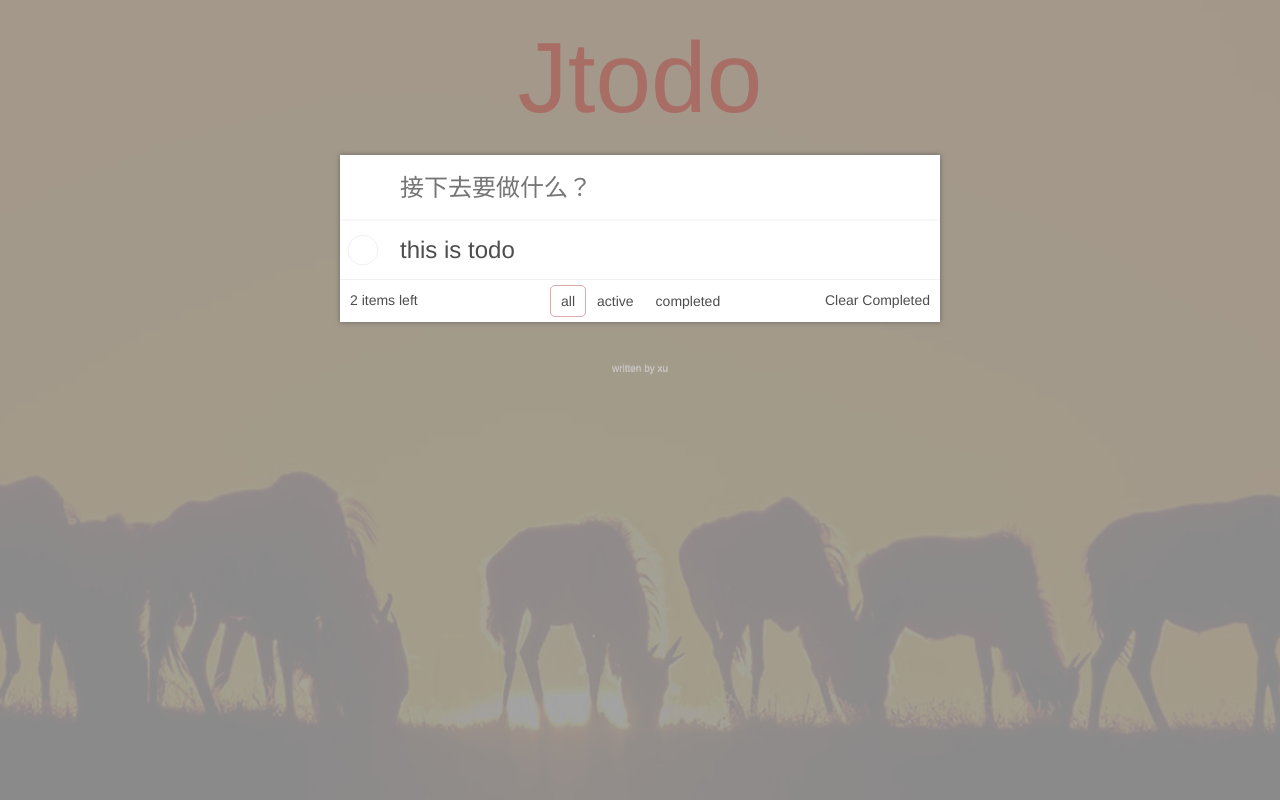
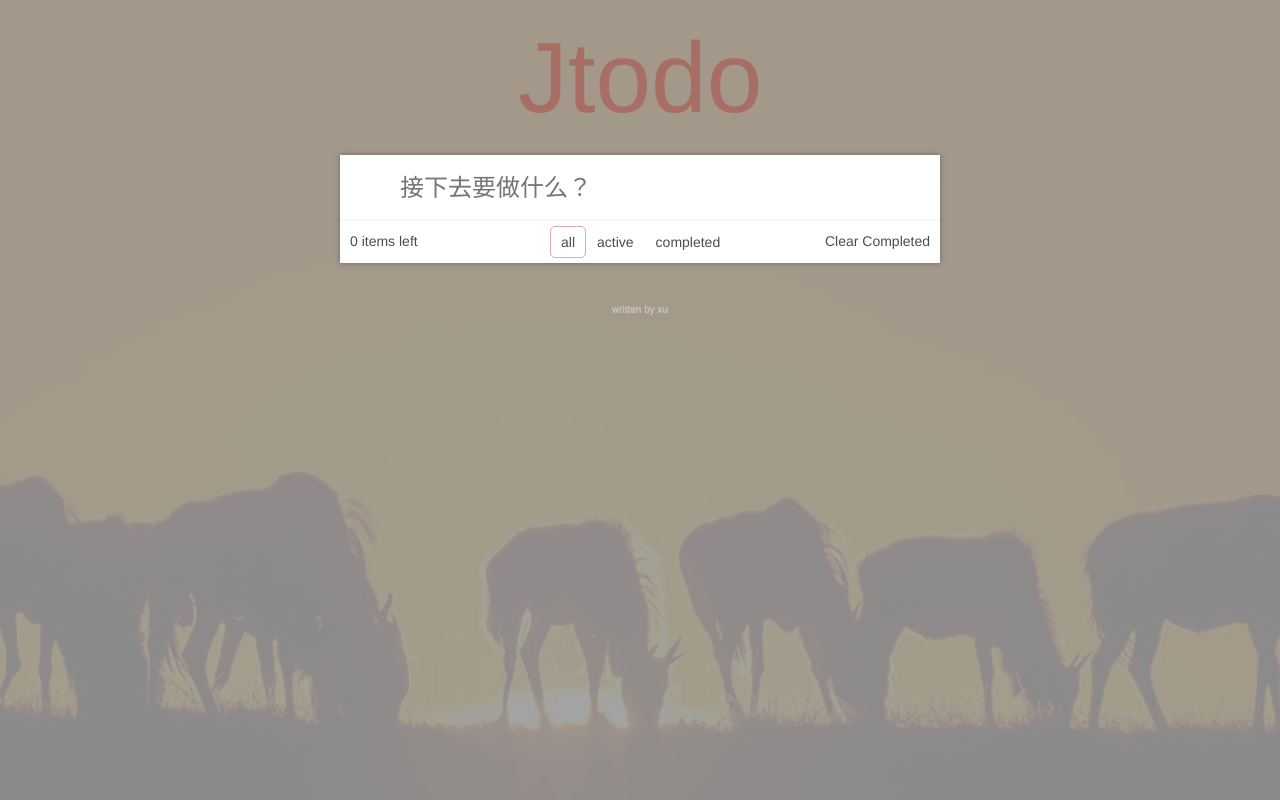
Before and after one commit to Lacrimosazero/vue-ssr, a Vue app: page / in a window 1280 px wide. Built offline with nearby package versions, Linux system fonts and the light colour scheme; the HTML template or start-up script is replaced by a standard one.

Commit message:
实现todo应用的业务逻辑

```diff
--- a/src/todo/item.vue
+++ b/src/todo/item.vue
@@ -20,7 +20,8 @@ export default {
     },
     methods:{
         deleteTodo(){
-
+            //触发一个事件
+            this.$emit('del',this.todo.id)
         }
     }
 }
--- a/src/todo/tabs.vue
+++ b/src/todo/tabs.vue
@@ -1,6 +1,6 @@
 <template>
     <div class="helper">
-        <span class="left">2 items left</span>
+        <span class="left">{{unFinishedTodoLength}} items left</span>
         <span class="tabs">
             <span
                 v-for="state in states"
@@ -21,6 +21,10 @@ export default {
         filter:{
             type:String,
             required:true
+        },
+        todos:{
+            type:Array,
+            required:true
         }
     },
     data(){
@@ -28,12 +32,17 @@ export default {
             states:['all','active','completed']
         }
     },
+    computed:{
+        unFinishedTodoLength(){
+            return this.todos.filter(todo=>!todo.completed).length
+        }
+    },
     methods:{
         clearAllCompleted(){
-
+            this.$emit('clearAllCompleted')
         },
-        toggleFilter(){
-
+        toggleFilter(state){
+            this.$emit('toggle',state)
         }
     }
 }
--- a/src/todo/todo.vue
+++ b/src/todo/todo.vue
@@ -7,22 +7,29 @@
             placeholder="接下去要做什么？"
             @keyup.enter="addTodo"
          >
-         <Item :todo="todo"></Item>
-         <tabs :filter="filter"></tabs>
+         <Item
+            :todo="todo"
+            v-for="todo in filteredTodos"
+            :key="todo.id"
+            @del="deleteTodo"
+         />
+         <tabs
+            :filter="filter"
+            :todos="todos"
+            @toggle="toggleFilter"
+            @clearAllCompleted="clearAllCompleted"
+        />
     </section>
 </template>
 
 <script>
 import Item from './item.vue'
 import Tabs from './tabs.vue'
+let id=0
 export default {
     data(){
         return{
-            todo:{
-                id:0,
-                content:'this is todo',
-                completed:false,
-            },
+            todos:[],
             filter:'all'
         }
     },
@@ -30,9 +37,33 @@ export default {
         Item,
         Tabs
     },
+    computed:{
+        filteredTodos(){  //被过滤过的todo
+            if(this.filter==='all'){
+                return this.todos
+            }
+            const completed=this.filter==='completed'
+            return this.todos.filter(todo=>completed===todo.completed)
+        }
+    },
     methods:{
-        addTodo(){
+        addTodo(e){   //添加todo
+            this.todos.unshift({
+                id:id++,
+                content:e.target.value.trim(),
+                completed:false
+            })
+            e.target.value=''
+        },
+        deleteTodo(id){   //删除todo
+            this.todos.splice(this.todos.findIndex(todo=>todo.id===id),1)
 
+        },
+        toggleFilter(state){   //切换tab
+            this.filter=state
+        },
+        clearAllCompleted(){
+            this.todos=this.todos.filter(todo=>!todo.completed)
         }
     }
 }
```
